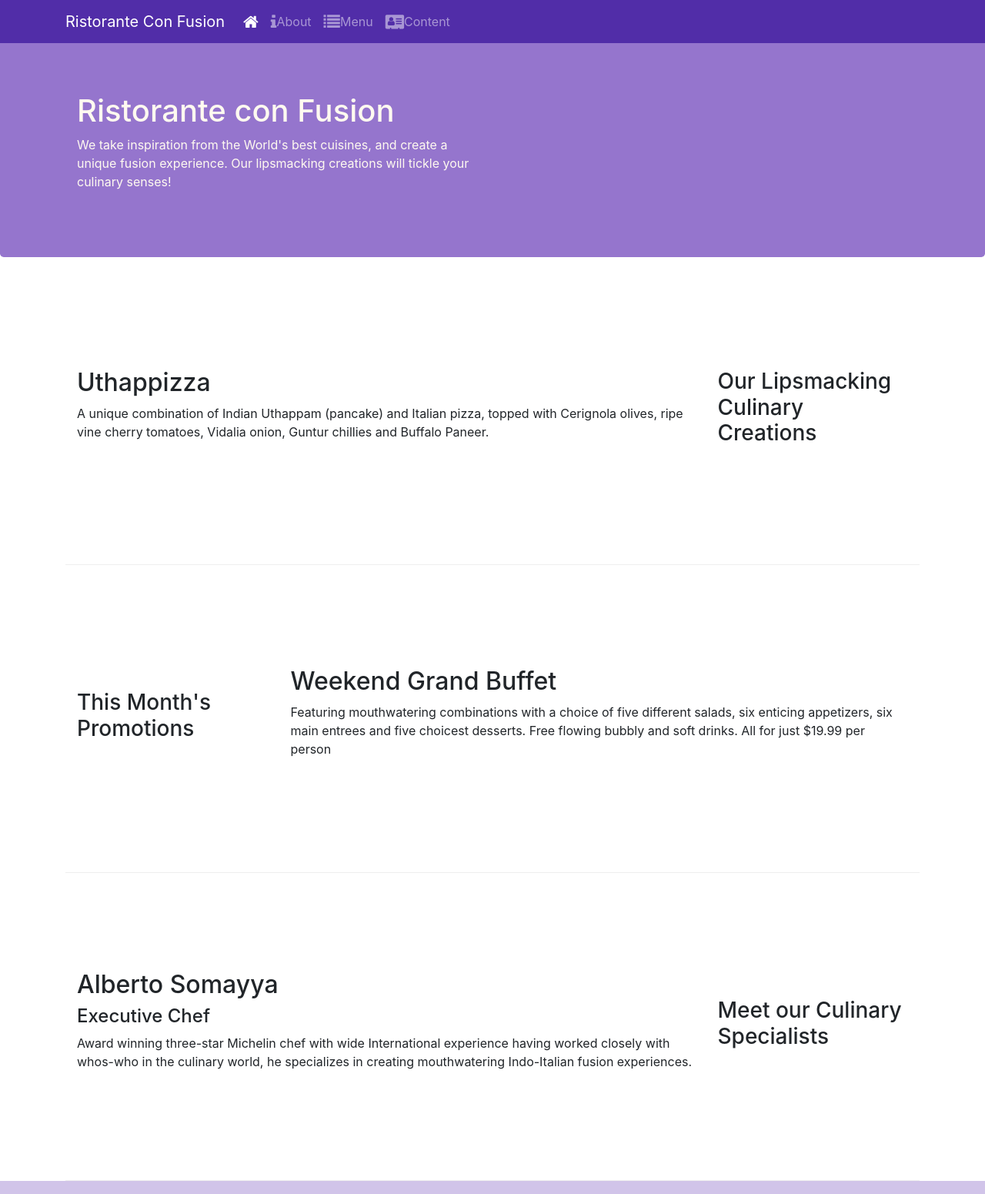
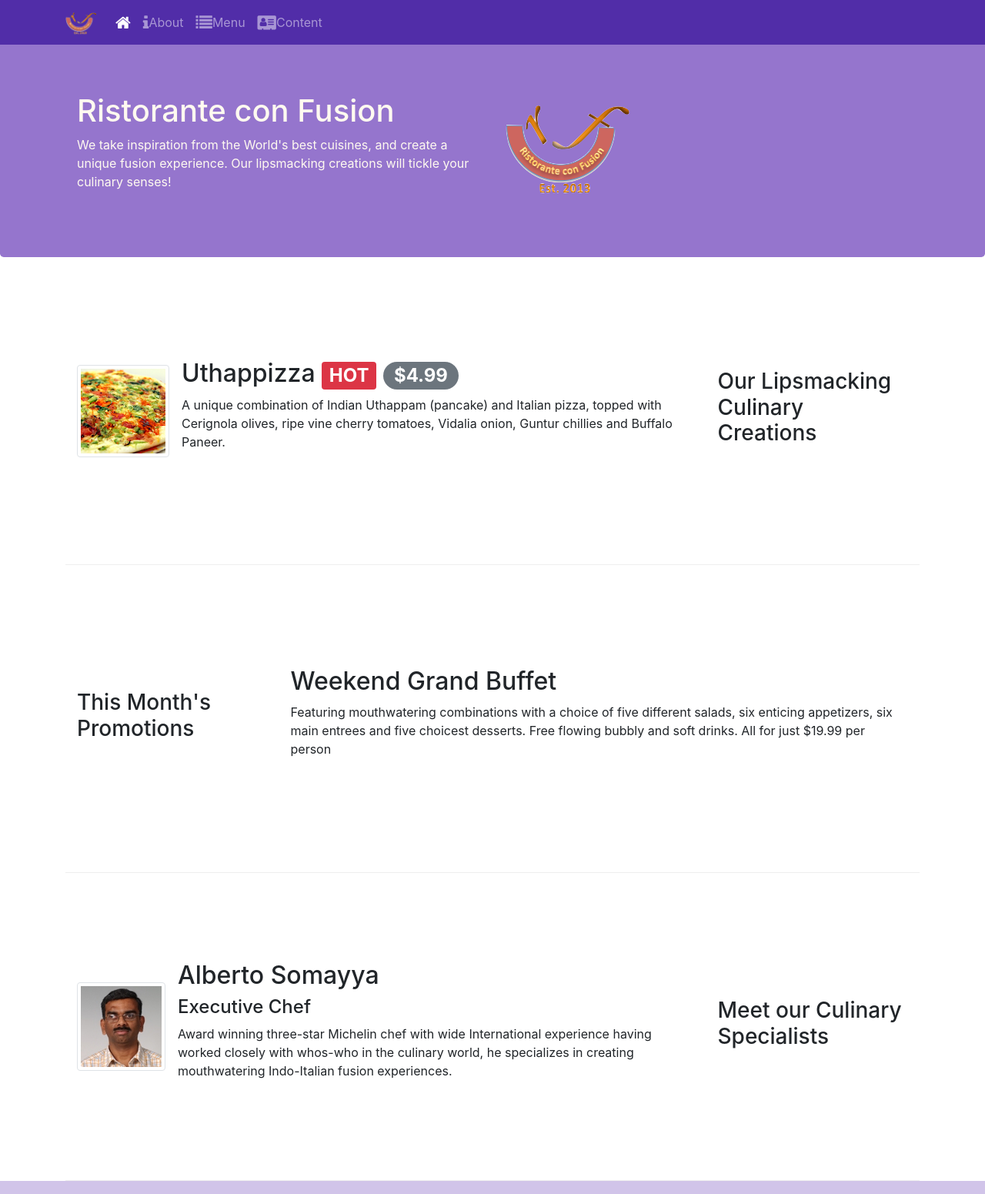
Before and after one commit to mgsleslie/Full-Stack-Web-Development-Course, a website: page Bootstrap4/conFusion/index.html in a window 1280 px wide. Shown: the top 1551 px of the page at 77% size. Drawn offline with nearby package versions, Linux system fonts and the light colour scheme.

Commit message:
Images and badges

```diff
--- a/Bootstrap4/conFusion/index.html
+++ b/Bootstrap4/conFusion/index.html
@@ -19,7 +19,7 @@
 
     <nav class="navbar navbar-dark navbar-expand-sm fixed-top">
         <div class="container">
-            <a class="navbar-brand" href="#">Ristorante Con Fusion</a>
+            <a class="navbar-brand" href="#"><img src="img/logo.png" height="30" width="41"></a>
             <div class="collase navbar-collapse" id="Navbar">
                 <ul class="navbar-nav mr-auto">
                     <li class="nav-item active"><a class="nav-link" href="#"><span class="fa fa-home fa-lg"></span></a></li>
@@ -41,7 +41,8 @@
                     <h1>Ristorante con Fusion</h1>
                     <p>We take inspiration from the World's best cuisines, and create a unique fusion experience. Our lipsmacking creations will tickle your culinary senses!</p>
                 </div>
-                <div class="col-12 col-sm">
+                <div class="col-12 col-sm align-self-center">
+                    <img src="img/logo.png" class="img-fluid">
                 </div>
             </div>
         </div>
@@ -53,8 +54,15 @@
                 <h3>Our Lipsmacking Culinary Creations</h3>
             </div>
             <div class="col col-sm order-sm-first col-md">
-                <h2>Uthappizza</h2>
-                <p>A unique combination of Indian Uthappam (pancake) and Italian pizza, topped with Cerignola olives, ripe vine cherry tomatoes, Vidalia onion, Guntur chillies and Buffalo Paneer.</p>
+                <div class="media">
+                    <img class="d-flex mr-3 img-thumbnail align-self-center"
+                        src="img/uthappizza.png" alt="uthappizza">
+                    <div class="media-body">
+                        <h2 class="mt-0">Uthappizza <span class="badge badge-danger">HOT</span> <span class="badge badge-pill badge-secondary">$4.99</span> </h2>
+                        <p class="d-none d-sm-block">A unique combination of Indian Uthappam (pancake) and Italian pizza, topped with Cerignola olives, ripe vine cherry tomatoes, Vidalia onion, Guntur chillies and Buffalo Paneer.</p>
+                    </div>
+                </div>
+
             </div>
         </div>
 
@@ -65,7 +73,7 @@
             </div>
             <div class="col col-sm col-md">
                 <h2>Weekend Grand Buffet</h2>
-                <p>Featuring mouthwatering combinations with a choice of five different salads, six enticing appetizers, six main entrees and five choicest desserts. Free flowing bubbly and soft drinks. All for just $19.99 per person </p>
+                <p class="d-none d-sm-block">Featuring mouthwatering combinations with a choice of five different salads, six enticing appetizers, six main entrees and five choicest desserts. Free flowing bubbly and soft drinks. All for just $19.99 per person </p>
             </div>
         </div>
 
@@ -74,9 +82,16 @@
                 <h3>Meet our Culinary Specialists</h3>
             </div>
             <div class="col col-sm order-sm-first col-md">
-                <h2>Alberto Somayya</h2>
-                <h4>Executive Chef</h4>
-                <p>Award winning three-star Michelin chef with wide International experience having worked closely with whos-who in the culinary world, he specializes in creating mouthwatering Indo-Italian fusion experiences. </p>
+                <div class="media">
+                    <img class="d-flex mr-3 img-thumbnail align-self-center" src="img/alberto.png" alt="alberto">
+                    <div class="media-body">
+                        <h2 class="mt-0">Alberto Somayya</h2>
+                        <h4>Executive Chef</h4>
+                        <p class="d-none d-sm-block">Award winning three-star Michelin chef with wide International experience having worked closely with whos-who in the culinary world, he specializes in creating mouthwatering Indo-Italian fusion experiences. </p>
+                    </div>
+                </div>
+
+
             </div>
         </div>
     </div>
```
Also changed, not shown: Bootstrap4/conFusion/aboutus.html (+1 -1 lines), Bootstrap4/conFusion/contactus.html (+1 -1 lines), Bootstrap4/conFusion/img/alberto.png (added), Bootstrap4/conFusion/img/buffet.png (added), Bootstrap4/conFusion/img/logo.png (added), Bootstrap4/conFusion/img/uthappizza.png (added), 1 other file.
